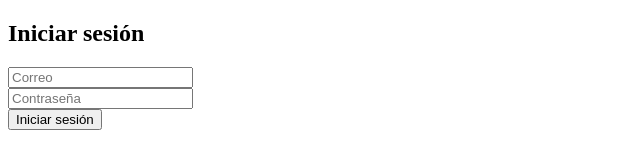
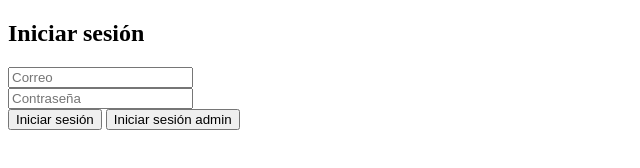
Before and after one commit to EmilianoNV01/PMR-Inicio-de-sesion, a plain HTML site: page index.html in a window 1280 px wide. Shown: the whole page, without its empty margins (0-640 px from the left). Drawn offline with Linux system fonts and the light colour scheme.

Commit message:
Update index.html

```diff
--- a/index.html
+++ b/index.html
@@ -9,6 +9,8 @@
   <input type="email" id="email" placeholder="Correo"><br>
   <input type="password" id="password" placeholder="Contraseña"><br>
   <button onclick="login()">Iniciar sesión</button>
+  <button onclick="window.location.href='admin.html'">Iniciar sesión admin</button>
+
 
   <script type="module" src="login.js"></script>
 </body>
```
